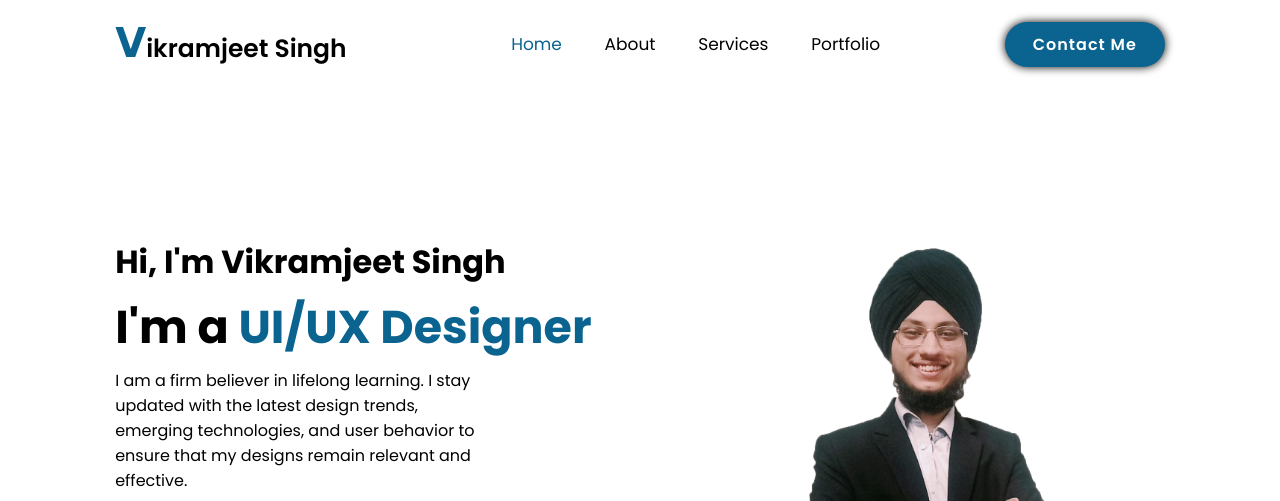
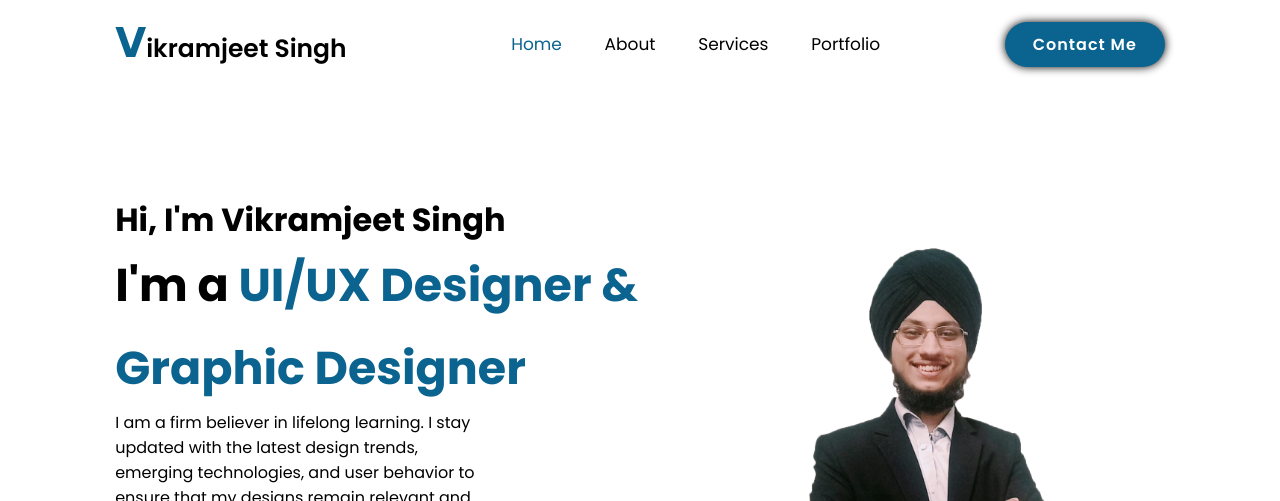
Before and after one commit to vikram1313/Portfolio, a plain HTML site: page index.html in a window 1280 px wide. Shown: the top 501 px of the page. Drawn offline with nearby package versions, Linux system fonts and the light colour scheme; a script that the page names is missing; a web font is replaced by a local one.

Commit message:
Update index.html

```diff
--- a/index.html
+++ b/index.html
@@ -36,7 +36,7 @@
         <div class="home-content">
             <h3>Hi, I'm Vikramjeet Singh</h3>
             <!-- <H1>Vikramjeet Singh</H1> -->
-            <h1>I'm a <span>UI/UX Designer</span></h1>
+            <h1>I'm a <span>UI/UX Designer & Graphic Designer</span></h1>
             <p>I am a firm believer in lifelong learning.
             I stay updated with the latest design trends, emerging technologies, and user
             behavior to ensure that my designs remain relevant and effective.</p>
```
